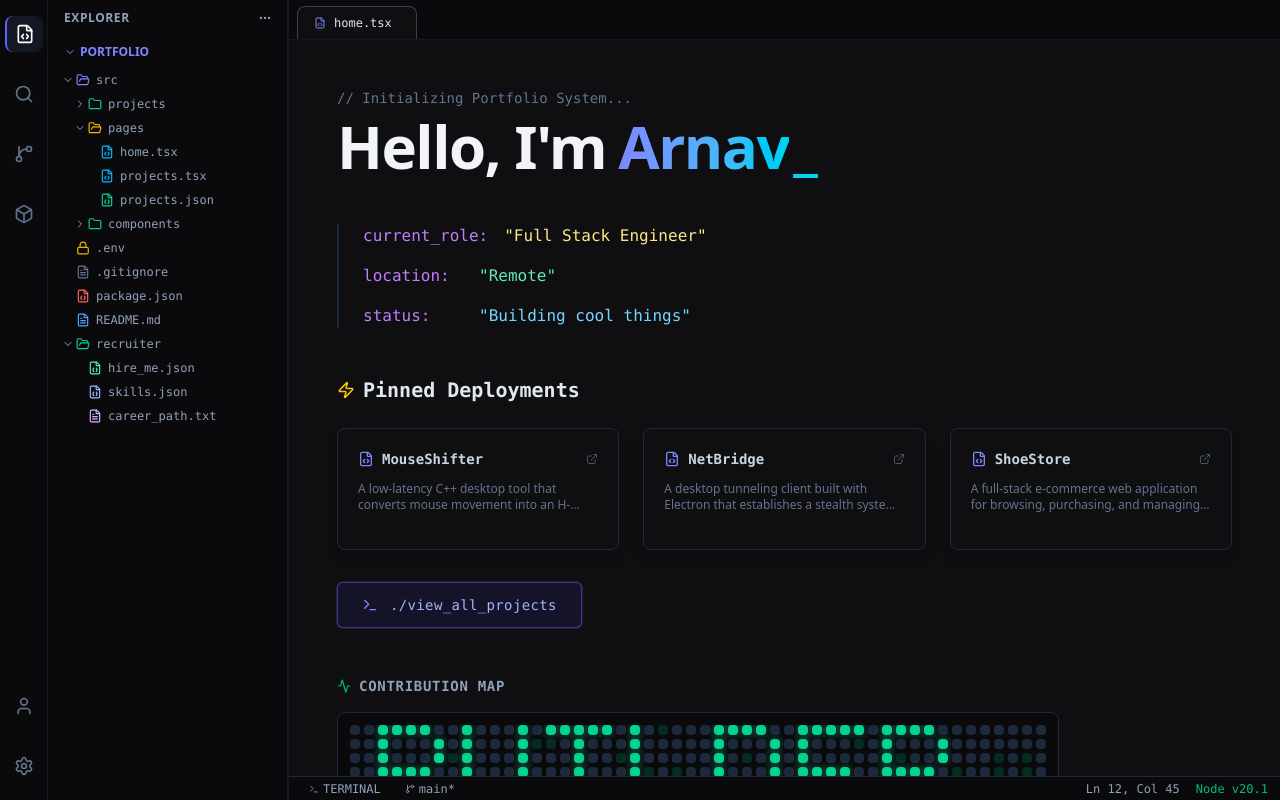
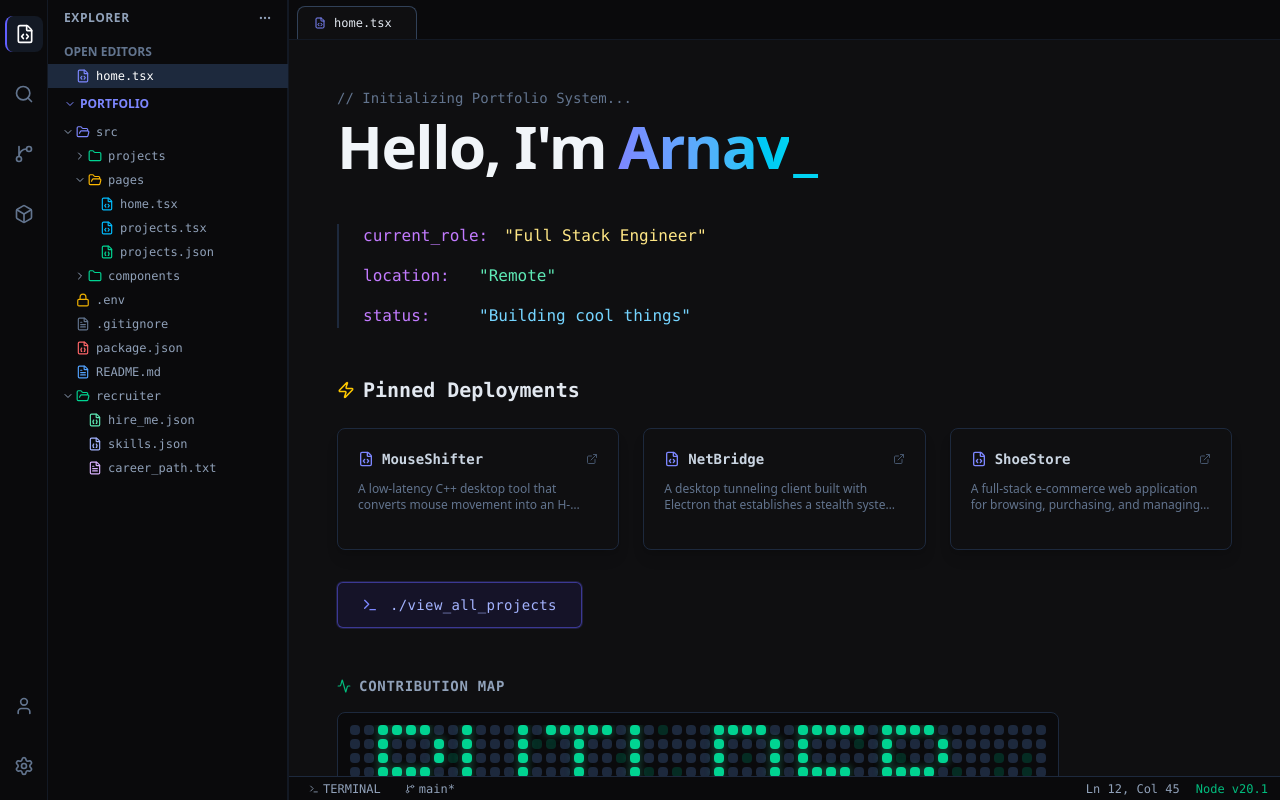
Before and after one commit to arnofrxdd/ide-portfolio, a React (Vite) app: page / in a window 1280 px wide. Built offline with nearby package versions, Linux system fonts and the light colour scheme.

Commit message:
open editor support

```diff
--- a/src/App.tsx
+++ b/src/App.tsx
@@ -486,8 +486,11 @@ const FileTreeItem = ({
   isActive,
   hasChildren,
   isOpen,
-  onToggle
+  onToggle,
+  onClose,
+  showClose
 }) => (
+
   <div
     onClick={() => {
       if (hasChildren) {
@@ -506,7 +509,17 @@ const FileTreeItem = ({
   >
 
     {/* Chevron / spacer — fixed width */}
-    {hasChildren ? (
+    {showClose ? (
+      <button
+        onClick={(e) => {
+          e.stopPropagation();
+          onClose?.();
+        }}
+        className="w-4 h-4 flex items-center justify-center text-slate-500 hover:text-red-400"
+      >
+        <X size={10} />
+      </button>
+    ) : hasChildren ? (
       <div
         onClick={(e) => { e.stopPropagation(); onToggle(); }}
         className="p-0.5 hover:bg-slate-700 rounded shrink-0"
@@ -517,6 +530,7 @@ const FileTreeItem = ({
       <span className="w-4 shrink-0" />
     )}
 
+
     {/* Icon + filename wrapper (THIS IS THE KEY) */}
     <div className="flex items-center gap-1.5 min-w-0 flex-1">
       <Icon size={14} className={`${color} shrink-0`} />
@@ -527,8 +541,32 @@ const FileTreeItem = ({
   </div>
 );
 
-
-const Sidebar = ({ onOpenFile, onToast, onToggleTerminal }) => {
+const getFileIcon = (tab) => {
+  if (tab.type === 'home') return FileCode;
+  if (tab.type === 'package') return FileJson;
+  if (tab.type === 'readme') return FileText;
+  if (tab.type === 'projects') return FileCode;
+  return FileText;
+};
+
+const getFileIconColor = (tab) => {
+  if (tab.type === 'home') return 'text-indigo-400';
+  if (tab.type === 'package') return 'text-red-400';
+  if (tab.type === 'readme') return 'text-blue-400';
+  if (tab.type === 'projects') return 'text-emerald-400';
+  return 'text-amber-400';
+};
+
+const Sidebar = ({
+  onOpenFile,
+  onToast,
+  onToggleTerminal,
+  tabs,
+  activeTabId,
+  setActiveTabId,
+  setTabs          // 🔥 ADD THIS
+}) => {
+
   const [activeView, setActiveView] = useState('explorer');
   const [isPanelVisible, setIsPanelVisible] = useState(true);
   const [expandedFolders, setExpandedFolders] = useState({
@@ -736,6 +774,34 @@ const Sidebar = ({ onOpenFile, onToast, onToggleTerminal }) => {
             </div>
 
             <div className="flex-1 overflow-y-auto py-2 custom-scrollbar">
+              {/* OPEN EDITORS */}
+              <div className="mb-2">
+                <div className="px-4 text-xs font-bold text-slate-500 mb-1">
+                  OPEN EDITORS
+                </div>
+
+                {tabs.map(tab => (
+                  <FileTreeItem
+                    key={tab.id}
+                    depth={0}
+                    name={tab.title}
+                    icon={getFileIcon(tab)}
+                    color={getFileIconColor(tab)}
+                    isActive={tab.id === activeTabId}
+                    onClick={() => setActiveTabId(tab.id)}
+                    showClose={tab.id !== 'home'}
+                    onClose={() => {
+                      if (tab.id === 'home') return;
+                      setActiveTabId(prev =>
+                        prev === tab.id ? 'home' : prev
+                      );
+                      setTabs(prev => prev.filter(t => t.id !== tab.id));
+                    }}
+                  />
+
+
+                ))}
+              </div>
               <div className="px-4 mb-2 flex items-center gap-1 text-indigo-400 font-bold text-xs"><ChevronDown size={12} /> <span>PORTFOLIO</span></div>
 
               {/* Folders */}
@@ -2015,6 +2081,9 @@ const App = () => {
   const dragItem = useRef(null);
   const scrollPositions = useRef({});
   const editorScrollRef = useRef(null);
+  const tabRefs = useRef({});
+  const tabScrollRef = useRef(null);
+
   useEffect(() => {
     const el = editorScrollRef.current;
     if (!el) return;
@@ -2036,6 +2105,17 @@ const App = () => {
       document.body.style.cursor = '';
     };
   }, [isDragging]);
+  useEffect(() => {
+    const el = tabRefs.current[activeTabId];
+    if (!el) return;
+
+    el.scrollIntoView({
+      behavior: "smooth",
+      inline: "nearest",
+      block: "nearest"
+    });
+  }, [activeTabId]);
+
   const addToast = (msg, type = 'info') => {
     const id = Date.now();
     setToasts(prev => [...prev, { id, msg, type }]);
@@ -2298,19 +2378,36 @@ const App = () => {
         onOpenFile={openFile}
         onToast={addToast}
         onToggleTerminal={() => setIsTerminalOpen(true)}
+        tabs={tabs}
+        activeTabId={activeTabId}
+        setActiveTabId={setActiveTabId}
+        setTabs={setTabs}   // 🔥 ADD THIS
       />
 
       {/* MAIN */}
       <div className="flex-1 flex flex-col relative z-10 h-full overflow-hidden min-w-0">
-        <div className={`h-10 bg-[#0a0a0c] border-b border-slate-800/50 flex items-end px-2 gap-1 overflow-x-auto relative transition-colors duration-300 shrink-0 custom-scrollbar ${dockHighlight ? 'bg-indigo-900/20 border-indigo-500/50' : ''}`}>
+        <div
+          ref={tabScrollRef}
+          onWheel={(e) => {
+            if (e.deltaY !== 0) {
+              e.preventDefault();
+              e.currentTarget.scrollLeft += e.deltaY;
+            }
+          }}
+          className={`h-10 bg-[#0a0a0c] border-b border-slate-800/50 flex items-end px-2 gap-1 overflow-x-auto overflow-y-hidden relative transition-colors duration-300 shrink-0 whitespace-nowrap custom-scrollbar ${dockHighlight ? 'bg-indigo-900/20 border-indigo-500/50' : ''}`}
+        >
           {dockHighlight && (
             <div className="absolute inset-0 flex items-center justify-center pointer-events-none bg-indigo-500/10 text-indigo-300 font-mono text-xs z-50">
               <ArrowLeft size={14} className="rotate-90 mr-2" /> Release to Dock
             </div>
           )}
+
           {tabs.map(tab => (
             <div
               key={tab.id}
+              ref={(el) => {
+                if (el) tabRefs.current[tab.id] = el;
+              }}
               onMouseDown={(e) => handleMouseDown(e, 'tab', tab.id)}
               onClick={() => setActiveTabId(tab.id)}
               className={`
```
